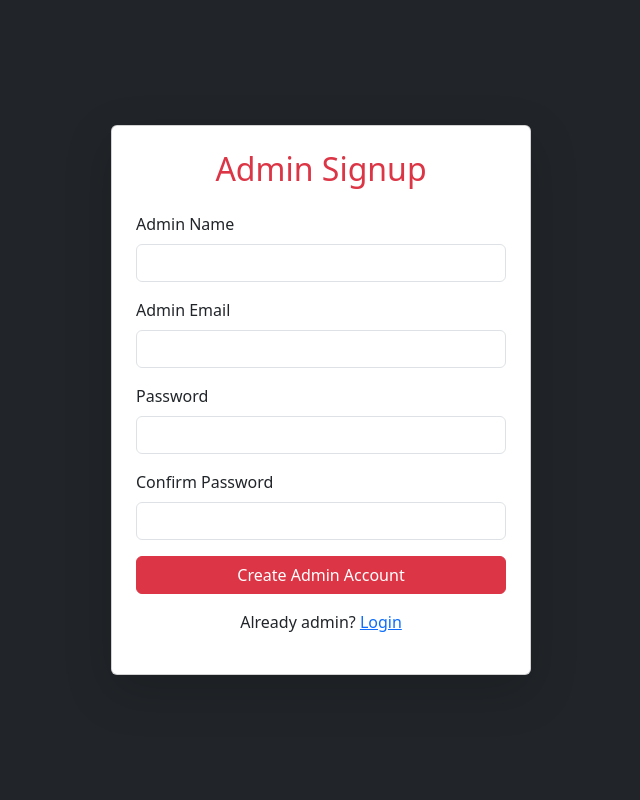
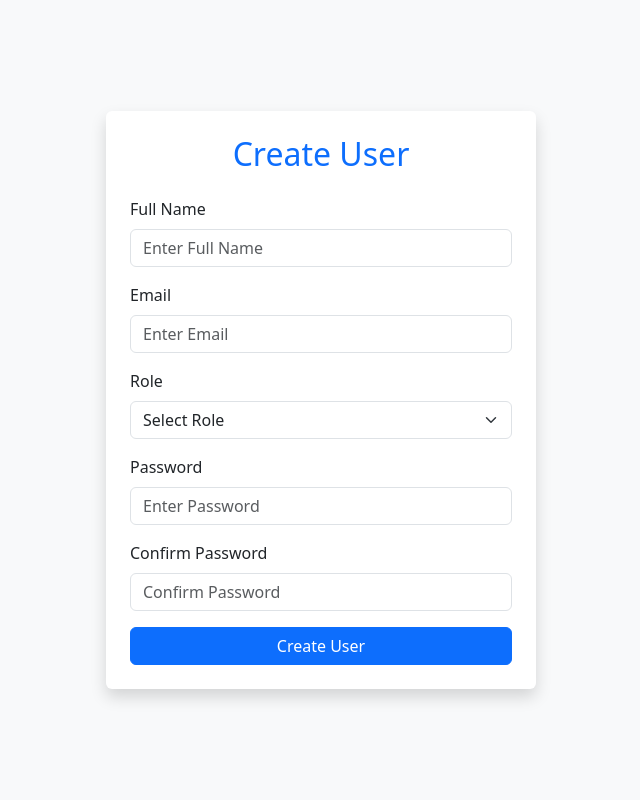
Before and after one commit to SuyogyaMishra/Ecommerce, a CodeIgniter 4 app: the page made by app/Views/users/signup_admin.php in a window 1280 px wide. Shown: the whole page, without its empty margins (319-959 px from the left). Run offline with PHP 8.4 and a stand-in for CodeIgniter, Linux system fonts and the light colour scheme; the template is opened without the code that fills it, so the values that code supplies are empty; some libraries are stand-ins or nearby versions.

```diff
--- a/app/Views/users/signup_admin.php
+++ b/app/Views/users/signup_admin.php
@@ -1,89 +1,121 @@
-<!-- admin-signup.html -->
+<!-- app/Views/admin/create_user.php -->
+
 <!DOCTYPE html>
 <html lang="en">
 <head>
+
 <meta charset="UTF-8">
 <meta name="viewport" content="width=device-width, initial-scale=1.0">
-  <title>Admin Signup</title>
 
-  <!-- Bootstrap CSS -->
-  <link
-    href="https://cdn.jsdelivr.net/npm/bootstrap@5.3.3/dist/css/bootstrap.min.css"
-    rel="stylesheet"
-  >
+<title>Create User</title>
+
+<link href="https://cdn.jsdelivr.net/npm/bootstrap@5.3.3/dist/css/bootstrap.min.css" rel="stylesheet">
+
 </head>
 
-<body class="bg-dark">
+<body class="bg-light">
 
 <div class="container d-flex justify-content-center align-items-center vh-100">
-  <div class="card shadow-lg p-4" style="width: 420px;">
 
-    <h2 class="text-center text-danger mb-4">Admin Signup</h2>
+<div class="card shadow border-0 p-4" style="width:430px;">
 
-    <form id="adminSignupForm">
+<h2 class="text-center text-primary mb-4">Create User</h2>
+
+<div id="msg"></div>
+
+<form id="userForm">
+
+<?= csrf_field() ?>
 
 <div class="mb-3">
-        <label class="form-label">Admin Name</label>
-        <input type="text" class="form-control" id="adminName" required>
+<label class="form-label">Full Name</label>
+<input type="text" name="name" class="form-control" placeholder="Enter Full Name" required>
 </div>
 
 <div class="mb-3">
-        <label class="form-label">Admin Email</label>
-        <input type="email" class="form-control" id="adminEmail" required>
+<label class="form-label">Email</label>
+<input type="email" name="email" class="form-control" placeholder="Enter Email" required>
+</div>
+
+<div class="mb-3">
+<label class="form-label">Role</label>
+
+<select name="role" class="form-select" required>
+
+<option value="">Select Role</option>
+<option value="user">User</option>
+<option value="admin">Admin</option>
+
+</select>
+
 </div>
 
 <div class="mb-3">
 <label class="form-label">Password</label>
-        <input type="password" class="form-control" id="adminPassword" required>
+<input type="password" name="password" class="form-control" placeholder="Enter Password" required>
 </div>
 
 <div class="mb-3">
 <label class="form-label">Confirm Password</label>
-        <input type="password" class="form-control" id="adminConfirmPassword" required>
+<input type="password" name="confirm_password" class="form-control" placeholder="Confirm Password" required>
 </div>
 
-      <button type="submit" class="btn btn-danger w-100">
-        Create Admin Account
+<button type="submit" class="btn btn-primary w-100" id="btn">
+Create User
 </button>
 
 </form>
 
-    <p class="text-center mt-3">
-      Already admin?
-      <a href="admin-login.html">Login</a>
-    </p>
+</div>
 
 </div>
-</div>
+
+<script src="https://cdn.jsdelivr.net/npm/bootstrap@5.3.3/dist/js/bootstrap.bundle.min.js"></script>
 
 <script>
 
-document.getElementById("adminSignupForm").addEventListener("submit", function(e) {
+const form = document.getElementById('userForm');
+
+form.addEventListener('submit', async e => {
 
 e.preventDefault();
 
-  const password = document.getElementById("adminPassword").value;
-  const confirmPassword = document.getElementById("adminConfirmPassword").value;
+const btn = document.getElementById('btn');
 
-  if(password !== confirmPassword){
-    alert("Passwords do not match!");
-    return;
+btn.disabled = true;
+btn.innerText = 'Please Wait...';
+
+const res = await fetch("<?= base_url('admin/createuser') ?>", {
+method:'POST',
+body:new FormData(form)
+});
+
+const data = await res.json();
+
+let html = '';
+
+if(data.status){
+
+html = `<div class="alert alert-success alert-dismissible fade show">
+${data.message}
+<button type="button" class="btn-close" data-bs-dismiss="alert"></button>
+</div>`;
+
+form.reset();
+
+}else{
+
+html = `<div class="alert alert-danger alert-dismissible fade show">
+${Object.values(data.errors).join('<br>')}
+<button type="button" class="btn-close" data-bs-dismiss="alert"></button>
+</div>`;
+
 }
 
-  const adminToken = "admin_" + Math.random().toString(36).substr(2);
+document.getElementById('msg').innerHTML = html;
 
-  const adminData = {
-    name: document.getElementById("adminName").value,
-    email: document.getElementById("adminEmail").value,
-    password: password,
-    token: adminToken
-  };
-
-  localStorage.setItem("admin", JSON.stringify(adminData));
-
-  alert("Admin account created successfully!");
-
-  window.location.href = "admin-login.html";
+btn.disabled = false;
+btn.innerText = 'Create User';
 
 });
 
```
Also changed, not shown: app/Config/Routes.php (+14 -0 lines), app/Config/Routes/AdminRoutes.php (added, +15 -0 lines), app/Controllers/UserController.php (+32 -0 lines), app/Models/UserModel.php (+9 -0 lines), app/Services/JwtServices.php (added, +25 -0 lines), app/Services/UserService.php (+22 -0 lines), app/Views/users/login_admin.php (+22 -83 lines). Lines whose indentation alone changed are shown as unchanged.
